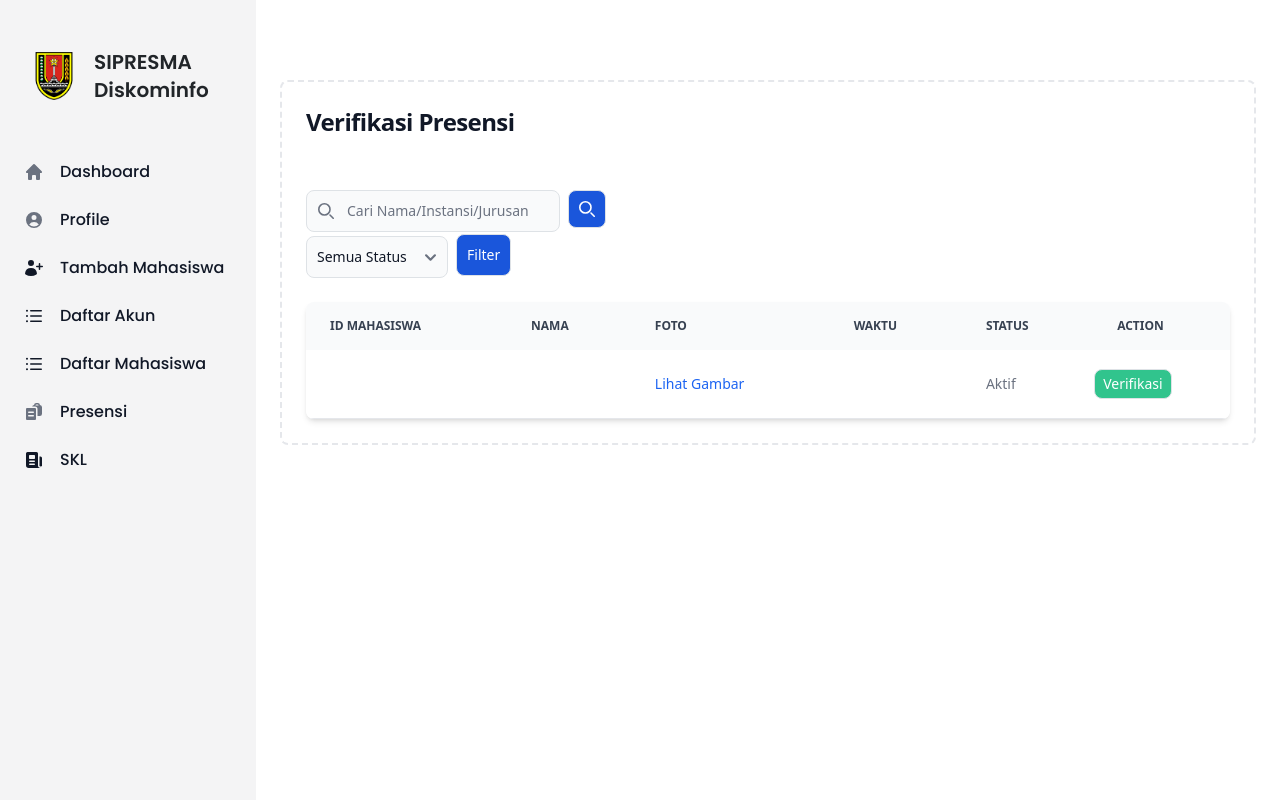
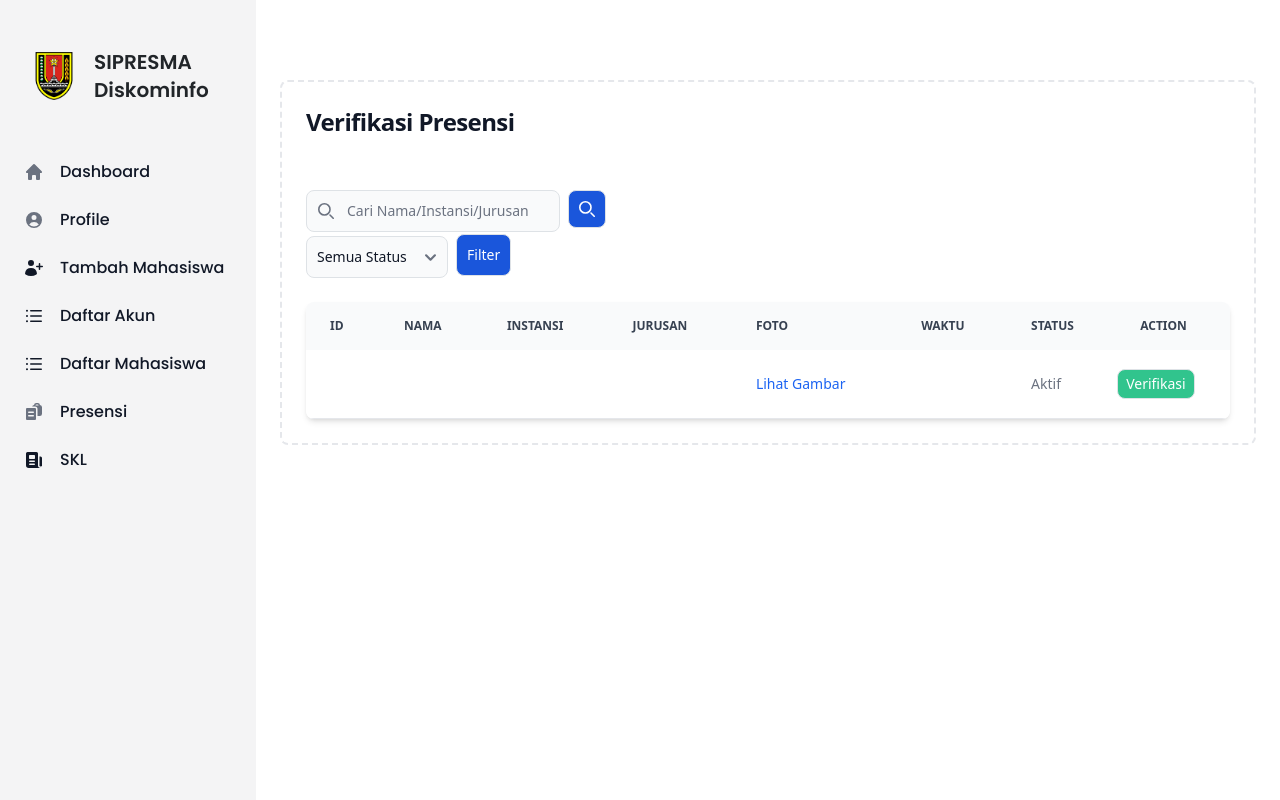
Before and after one commit to sadamapeach/sinforma, a Laravel app: page /view_presensi in a window 1280 px wide. Run offline with Laravel 10, Linux system fonts and the light colour scheme; tables that the repository leaves empty hold one stand-in row (values such as "Sample post"); data that the repository does not hold is empty; style sheets or scripts are compiled from the project's sources; some libraries are stand-ins or nearby versions.

Commit message:
revisi kecil

```diff
--- a/resources/views/admin/verifikasi_presensi.blade.php
+++ b/resources/views/admin/verifikasi_presensi.blade.php
@@ -70,8 +70,10 @@
             <table class="w-full text-sm text-left text-gray-500 dark:text-gray-400">
                 <thead class="text-xs text-gray-700 uppercase bg-gray-50 dark:bg-gray-700 dark:text-gray-400">
                     <tr>
-                        <th scope="col" class="px-6 py-3">ID Mahasiswa</th>
+                        <th scope="col" class="px-6 py-3">ID</th>
                         <th scope="col" class="px-6 py-3">Nama</th>
+                        <th scope="col" class="px-6 py-3">Instansi</th>
+                        <th scope="col" class="px-6 py-3">Jurusan</th>
                         <th scope="col" class="px-6 py-3">Foto</th>
                         <th scope="col" class="px-6 py-3">Waktu</th>
                         <th scope="col" class="px-6 py-3">Status</th>
@@ -83,6 +85,8 @@
                     <tr class="bg-white border-b dark:bg-gray-800 dark:border-gray-700 hover:bg-gray-50 dark:hover-bg-gray-600">
                         <td class="px-6 py-4">{{ $verifikasiPresensi->mahasiswa->id_mhs }}</td>
                         <td class="px-6 py-4">{{ $verifikasiPresensi->mahasiswa->nama }}</td>
+                        <td class="px-6 py-4">{{ $verifikasiPresensi->mahasiswa->instansi }}</td>
+                        <td class="px-6 py-4">{{ $verifikasiPresensi->mahasiswa->jurusan }}</td>
                         <td class="px-6 py-4">
                             <a href="{{ asset('storage/' . $verifikasiPresensi->foto) }}" class="font-medium text-blue-600 dark:text-blue-500 hover:underline">Lihat Gambar</a>
                         </td>
```
